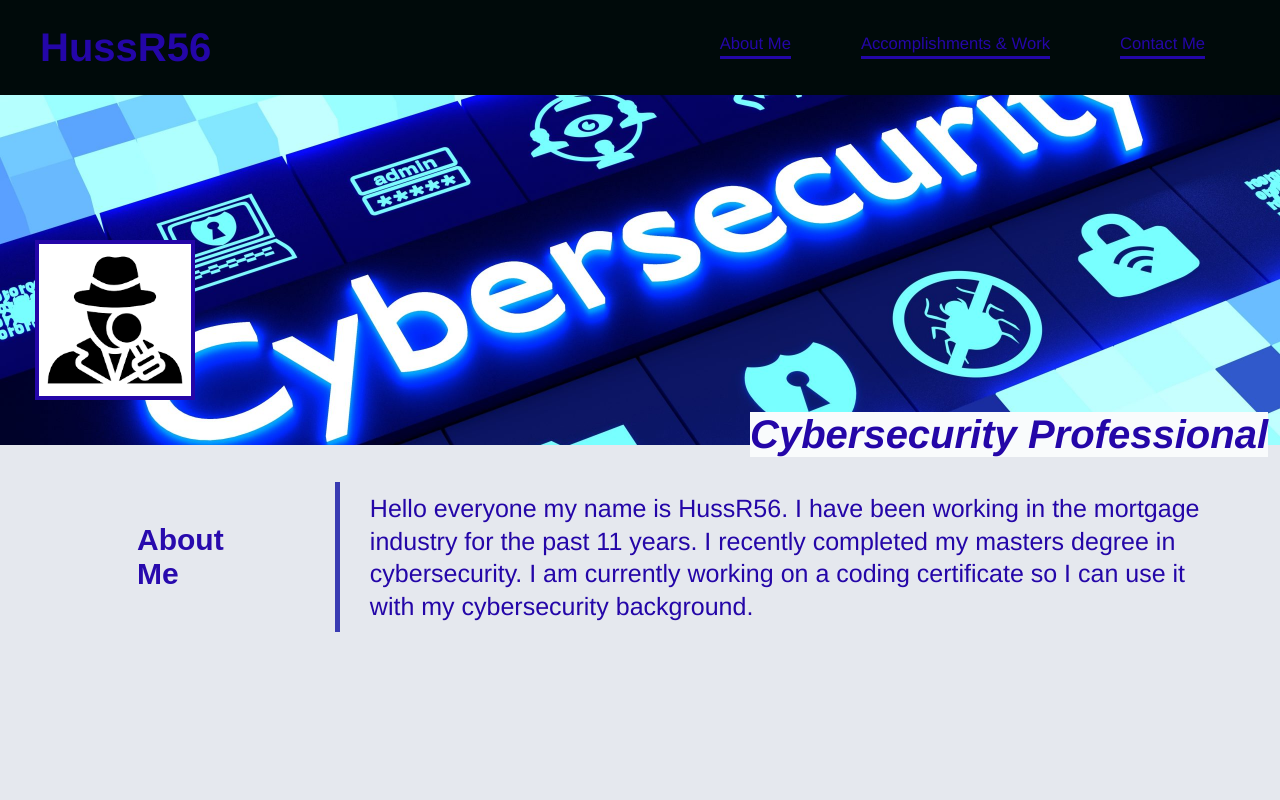
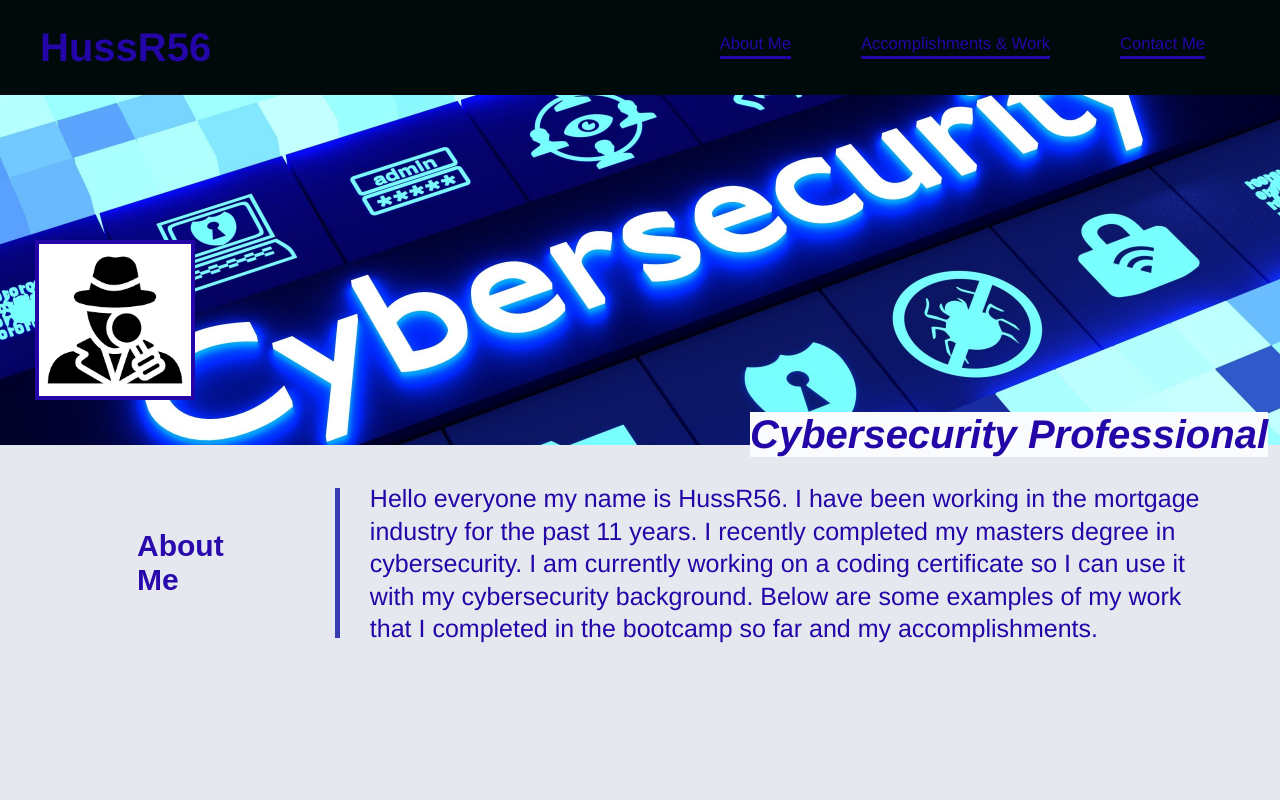
Before and after one commit to hussrizk56/Portfolio, a plain HTML site: page index.html in a window 1280 px wide. Shown: the top 800 px of the page. Drawn offline with Linux system fonts and the light colour scheme.

Commit message:
updated about me

```diff
--- a/index.html
+++ b/index.html
@@ -45,7 +45,7 @@
             </div>
                 <div class="step-text">
                     <p>
-Hello everyone my name is HussR56.  I have been working in the mortgage industry for the past 11 years. I recently completed my masters degree in cybersecurity. I am currently working on a coding certificate so I can use it with my cybersecurity background.
+Hello everyone my name is HussR56.  I have been working in the mortgage industry for the past 11 years. I recently completed my masters degree in cybersecurity. I am currently working on a coding certificate so I can use it with my cybersecurity background. Below are some examples of my work that I completed in the bootcamp so far and my accomplishments.
                     </p>
                 </div>
          </section>
```
